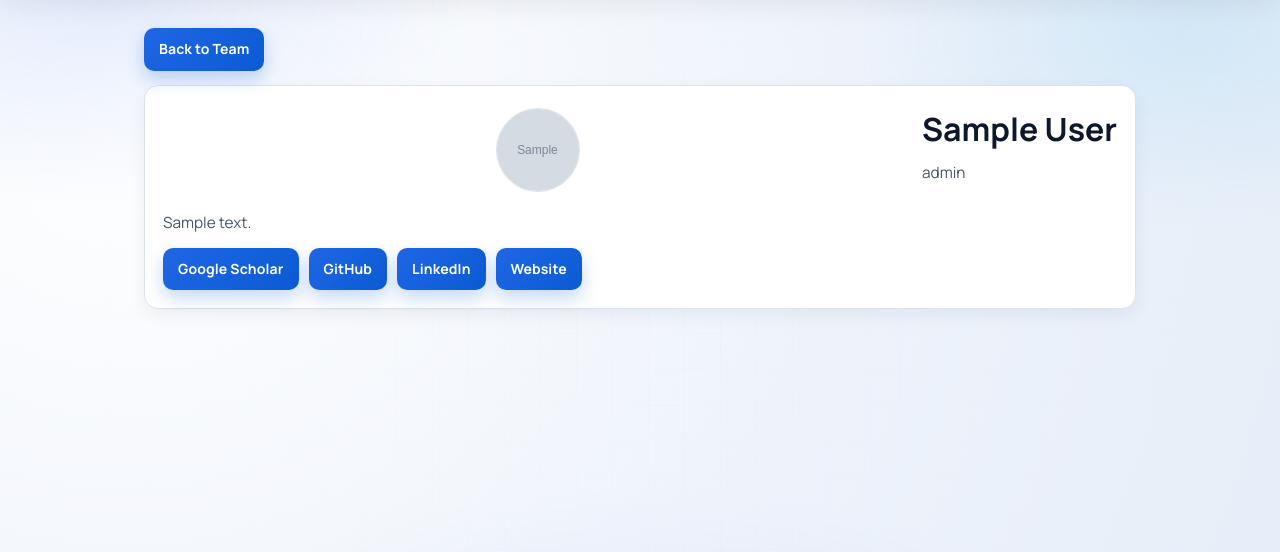
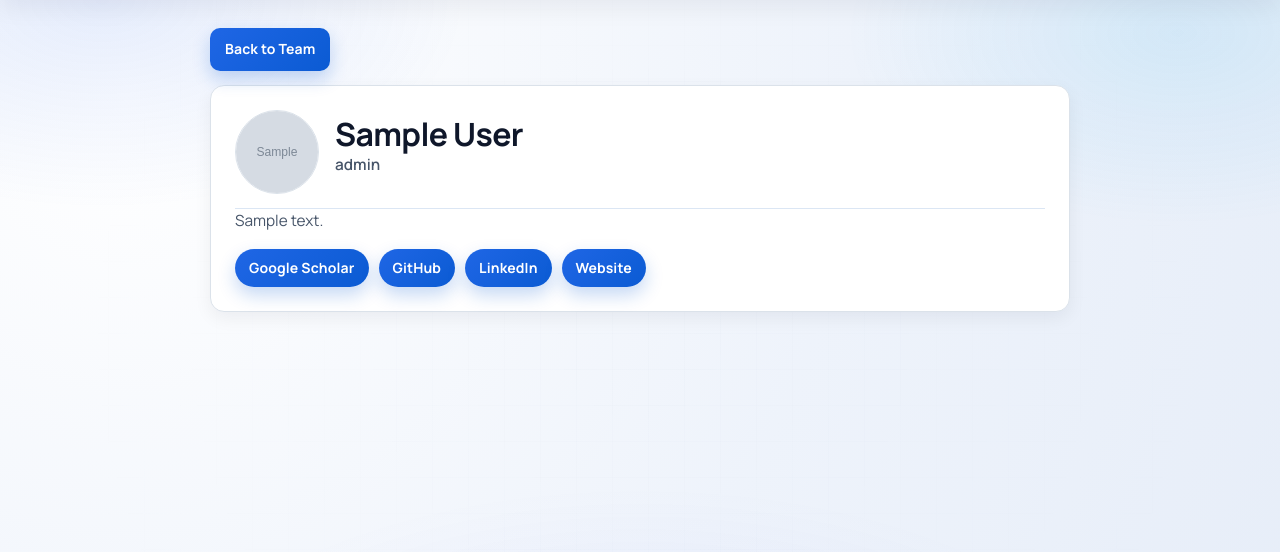
Before and after one commit to hijbullahx/dscoperesearch, a Django app: page /team/1/ in a window 1280 px wide. Shown: the part 63-615 px from the top of the page. Run offline with Django 5.2, Linux system fonts and the light colour scheme; tables that the repository leaves empty hold one stand-in row (values such as "Sample post"); grey boxes marked "Sample" are stand-in pictures.

Commit message:
Refactor team detail layout with profile card design for improved presentation and readability

```diff
--- a/static/web/styles.css
+++ b/static/web/styles.css
@@ -549,6 +549,56 @@ textarea {
   background: #f8fbff;
 }
 
+.profile-shell {
+  max-width: 860px;
+  margin: 0 auto;
+}
+
+.profile-card {
+  padding: 24px;
+}
+
+.profile-head {
+  display: grid;
+  grid-template-columns: auto 1fr;
+  gap: 16px;
+  align-items: center;
+  padding-bottom: 14px;
+  border-bottom: 1px solid #dbe6f4;
+}
+
+.profile-name {
+  margin: 0;
+  font-size: clamp(1.5rem, 3vw, 2rem);
+  line-height: 1.15;
+  letter-spacing: -0.02em;
+}
+
+.profile-role {
+  margin: 6px 0 0;
+  color: #1f4d8f;
+  font-weight: 600;
+}
+
+.profile-bio {
+  margin: 16px 0 0;
+  color: #334155;
+  line-height: 1.72;
+}
+
+.chip-links {
+  margin-top: 16px;
+  display: flex;
+  flex-wrap: wrap;
+  gap: 10px;
+}
+
+.chip-links .btn-ghost {
+  border-radius: 999px;
+  padding: 8px 14px;
+  font-weight: 700;
+}
+
 @keyframes fadeUp {
   from {
     opacity: 0;
@@ -593,4 +643,15 @@ textarea {
   .page-title {
     font-size: 28px;
   }
+
+  .profile-card {
+    padding: 18px;
+  }
+
+  .profile-head {
+    grid-template-columns: 1fr;
+    justify-items: center;
+    text-align: center;
+    gap: 12px;
+  }
 }
--- a/templates/web/team_detail.html
+++ b/templates/web/team_detail.html
@@ -1,28 +1,29 @@
 {% extends 'web/base.html' %}
 
 {% block content %}
+<div class="profile-shell">
   <div class="row" style="margin-bottom: 14px;">
     <a class="btn btn-ghost" href="/team/">Back to Team</a>
   </div>
 
-<div class="card">
-  <div class="row">
+  <article class="card profile-card">
+    <div class="profile-head">
       {% if member.photo %}
         <img class="avatar" src="{{ member.photo.url }}" alt="{{ member.name }}">
       {% else %}
         <span class="avatar-fallback">{{ member.name|slice:':1' }}</span>
       {% endif %}
       <div>
-      <h1 style="margin: 0;">{{ member.name }}</h1>
-      <p class="muted" style="margin-top: 6px;">{{ member.role }}</p>
+        <h1 class="profile-name">{{ member.name }}</h1>
+        <p class="profile-role">{{ member.role }}</p>
       </div>
     </div>
 
     {% if member.bio %}
-    <p style="margin-top: 16px;">{{ member.bio }}</p>
+      <p class="profile-bio">{{ member.bio }}</p>
     {% endif %}
 
-  <div class="row" style="margin-top: 12px;">
+    <div class="chip-links">
       {% if member.google_scholar %}
         <a class="btn btn-ghost" href="{{ member.google_scholar }}" target="_blank" rel="noreferrer">Google Scholar</a>
       {% endif %}
@@ -36,5 +37,6 @@
         <a class="btn btn-ghost" href="{{ member.website }}" target="_blank" rel="noreferrer">Website</a>
       {% endif %}
     </div>
+  </article>
 </div>
 {% endblock %}
```
Lines whose indentation alone changed are shown as unchanged.
